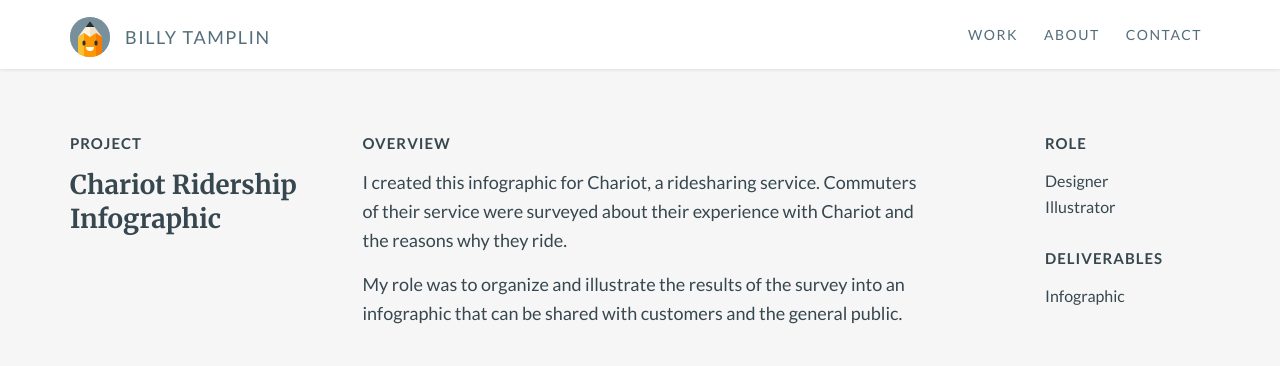
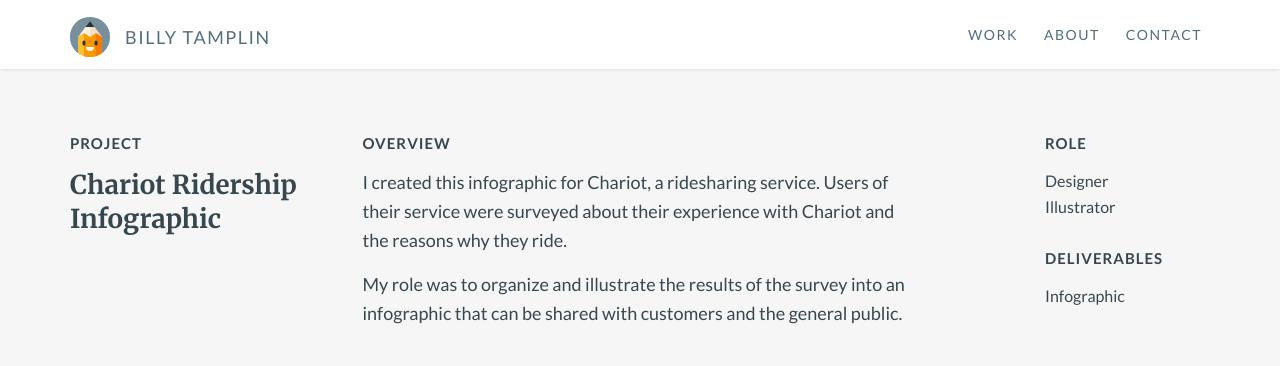
Before and after one commit to btamps/btamps.github.io, a Jekyll site: the page built from _posts/2018-07-07-chariot-ridership-infographic.markdown, in a window 1280 px wide and 900 px high. Shown: the top 366 px of the window. Built offline with Jekyll 4.4.1, drawn with Linux system fonts in a browser that asks for light colours; nearby versions of some CDN libraries.

Commit message:
edited overview copy

```diff
--- a/_posts/2018-07-07-chariot-ridership-infographic.markdown
+++ b/_posts/2018-07-07-chariot-ridership-infographic.markdown
@@ -11,7 +11,7 @@
     </div>
     <div class="col-md-6 overview">
       <h4>Overview</h4>
-      <p>I created this infographic for Chariot, a ridesharing service. Commuters of their service were surveyed about their experience with Chariot and the reasons why they ride.</p>
+      <p>I created this infographic for Chariot, a ridesharing service. Users of their service were surveyed about their experience with Chariot and the reasons why they ride.</p>
       <p>My role was to organize and illustrate the results of the survey into an infographic that can be shared with customers and the general public.</p>
     </div>
     <div class="col-md-2 offset-md-1 role">
```
